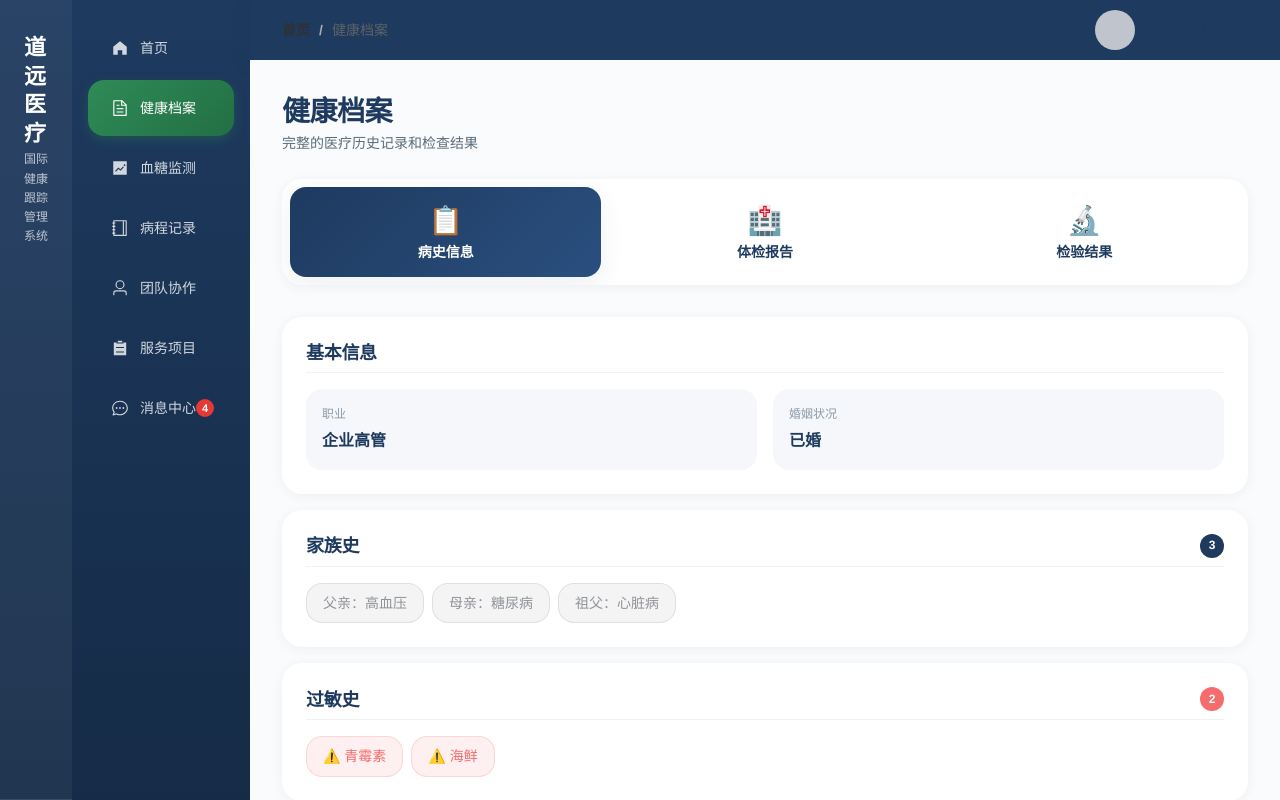
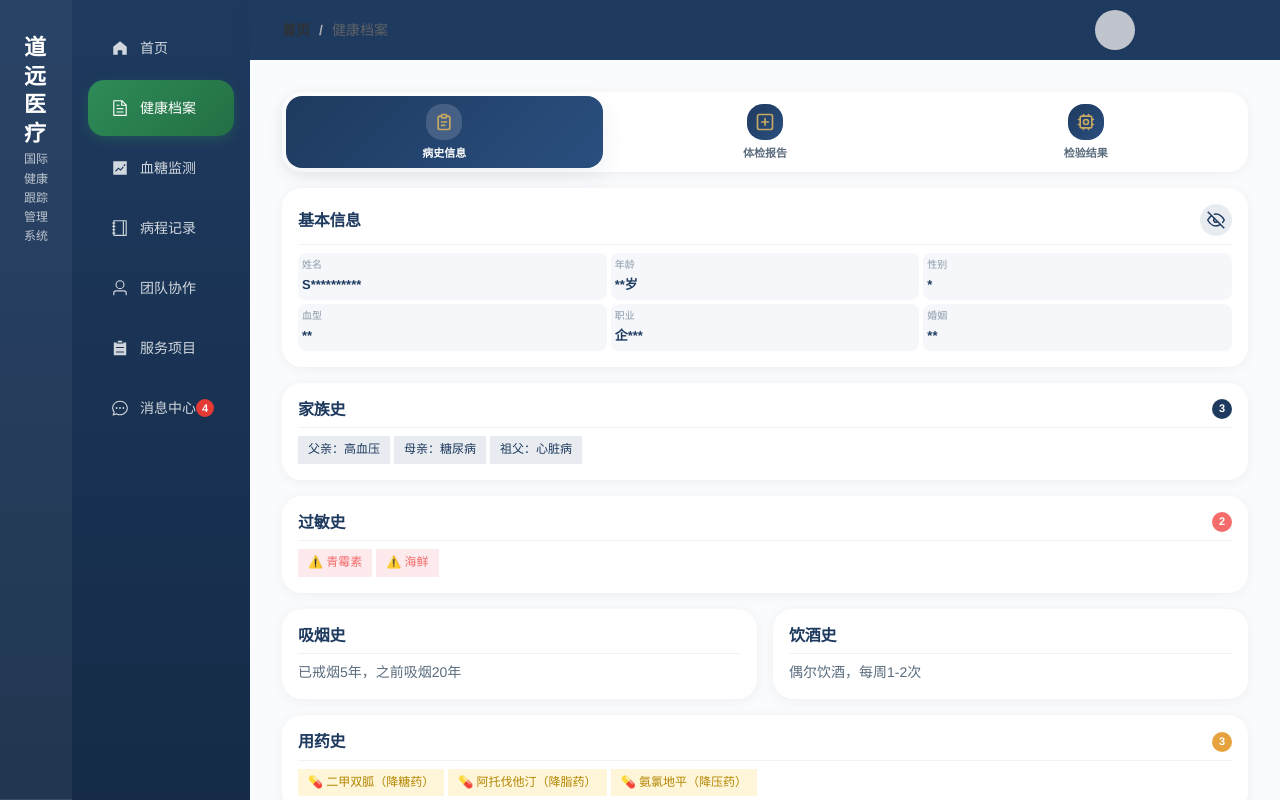
Before and after one commit to cnshenyi/daoyuan-health-demo, a Vue app: page /health-records in a window 1280 px wide. Built offline with nearby package versions, Linux system fonts and the light colour scheme; sample sign-in values are in the browser's storage.

Commit message:
feat: 健康档案页优化 - 移除标题、深蓝金色图标、紧凑基本信息、隐私保护眼睛图标

```diff
--- a/src/views/HealthRecords.vue
+++ b/src/views/HealthRecords.vue
@@ -1,11 +1,6 @@
 <template>
   <div class="page-container health-records">
-    <div class="page-header">
-      <h1 class="page-title">健康档案</h1>
-      <p class="page-description">完整的医疗历史记录和检查结果</p>
-    </div>
-
-    <!-- 标签页导航 -->
+    <!-- 标签页导航 - 深蓝底金色图标 -->
     <div class="tabs-wrapper">
       <div class="tab-buttons">
         <button
@@ -14,7 +9,22 @@
           :class="['tab-button', { active: activeTab === tab.value }]"
           @click="activeTab = tab.value"
         >
-          <span class="tab-icon">{{ tab.icon }}</span>
+          <div class="tab-icon-wrapper">
+            <svg v-if="tab.value === 'history'" viewBox="0 0 24 24" fill="none" class="tab-svg">
+              <path d="M9 5H7a2 2 0 0 0-2 2v12a2 2 0 0 0 2 2h10a2 2 0 0 0 2-2V7a2 2 0 0 0-2-2h-2" stroke="currentColor" stroke-width="2" stroke-linecap="round"/>
+              <rect x="9" y="3" width="6" height="4" rx="1" stroke="currentColor" stroke-width="2"/>
+              <path d="M9 12h6M9 16h4" stroke="currentColor" stroke-width="2" stroke-linecap="round"/>
+            </svg>
+            <svg v-else-if="tab.value === 'checkups'" viewBox="0 0 24 24" fill="none" class="tab-svg">
+              <path d="M19 3H5a2 2 0 0 0-2 2v14a2 2 0 0 0 2 2h14a2 2 0 0 0 2-2V5a2 2 0 0 0-2-2z" stroke="currentColor" stroke-width="2"/>
+              <path d="M12 8v8M8 12h8" stroke="currentColor" stroke-width="2" stroke-linecap="round"/>
+            </svg>
+            <svg v-else viewBox="0 0 24 24" fill="none" class="tab-svg">
+              <path d="M9 3v2M15 3v2M9 19v2M15 19v2M3 9h2M3 15h2M19 9h2M19 15h2" stroke="currentColor" stroke-width="2" stroke-linecap="round"/>
+              <rect x="5" y="5" width="14" height="14" rx="2" stroke="currentColor" stroke-width="2"/>
+              <circle cx="12" cy="12" r="3" stroke="currentColor" stroke-width="2"/>
+            </svg>
+          </div>
           <span class="tab-label">{{ tab.label }}</span>
         </button>
       </div>
@@ -22,19 +32,45 @@
 
     <!-- 病史信息 -->
     <div v-show="activeTab === 'history'" class="tab-content">
-      <!-- 基本信息 -->
-      <div class="medical-card">
+      <!-- 基本信息 - 紧凑版带隐私保护 -->
+      <div class="medical-card basic-info-card">
         <div class="medical-card-header">
           <h3 class="medical-card-title">基本信息</h3>
+          <button class="privacy-toggle" @click="showPrivateInfo = !showPrivateInfo">
+            <svg v-if="showPrivateInfo" viewBox="0 0 24 24" fill="none" class="eye-icon">
+              <path d="M1 12s4-8 11-8 11 8 11 8-4 8-11 8-11-8-11-8z" stroke="currentColor" stroke-width="2"/>
+              <circle cx="12" cy="12" r="3" stroke="currentColor" stroke-width="2"/>
+            </svg>
+            <svg v-else viewBox="0 0 24 24" fill="none" class="eye-icon">
+              <path d="M17.94 17.94A10.07 10.07 0 0 1 12 20c-7 0-11-8-11-8a18.45 18.45 0 0 1 5.06-5.94M9.9 4.24A9.12 9.12 0 0 1 12 4c7 0 11 8 11 8a18.5 18.5 0 0 1-2.16 3.19m-6.72-1.07a3 3 0 1 1-4.24-4.24" stroke="currentColor" stroke-width="2" stroke-linecap="round"/>
+              <line x1="1" y1="1" x2="23" y2="23" stroke="currentColor" stroke-width="2"/>
+            </svg>
+          </button>
         </div>
-        <div class="info-grid">
-          <div class="info-item">
-            <div class="info-label">职业</div>
-            <div class="info-value">{{ healthStore.medicalHistory.occupation }}</div>
+        <div class="basic-info-grid">
+          <div class="basic-info-item">
+            <span class="basic-info-label">姓名</span>
+            <span class="basic-info-value">{{ showPrivateInfo ? userStore.user?.name : maskText(userStore.user?.name || '') }}</span>
           </div>
-          <div class="info-item">
-            <div class="info-label">婚姻状况</div>
-            <div class="info-value">{{ healthStore.medicalHistory.maritalStatus }}</div>
+          <div class="basic-info-item">
+            <span class="basic-info-label">年龄</span>
+            <span class="basic-info-value">{{ showPrivateInfo ? '45岁' : '**岁' }}</span>
+          </div>
+          <div class="basic-info-item">
+            <span class="basic-info-label">性别</span>
+            <span class="basic-info-value">{{ showPrivateInfo ? '男' : '*' }}</span>
+          </div>
+          <div class="basic-info-item">
+            <span class="basic-info-label">血型</span>
+            <span class="basic-info-value">{{ showPrivateInfo ? 'A型' : '**' }}</span>
+          </div>
+          <div class="basic-info-item">
+            <span class="basic-info-label">职业</span>
+            <span class="basic-info-value">{{ showPrivateInfo ? healthStore.medicalHistory.occupation : maskText(healthStore.medicalHistory.occupation) }}</span>
+          </div>
+          <div class="basic-info-item">
+            <span class="basic-info-label">婚姻</span>
+            <span class="basic-info-value">{{ showPrivateInfo ? healthStore.medicalHistory.maritalStatus : '**' }}</span>
           </div>
         </div>
       </div>
@@ -217,15 +253,25 @@
 <script setup lang="ts">
 import { ref } from 'vue'
 import { useHealthStore } from '@/stores/health'
+import { useUserStore } from '@/stores/user'
 
 const healthStore = useHealthStore()
+const userStore = useUserStore()
 const activeTab = ref('history')
+const showPrivateInfo = ref(false)
 
 const tabs = [
-  { label: '病史信息', value: 'history', icon: '📋' },
-  { label: '体检报告', value: 'checkups', icon: '🏥' },
-  { label: '检验结果', value: 'tests', icon: '🔬' }
+  { label: '病史信息', value: 'history' },
+  { label: '体检报告', value: 'checkups' },
+  { label: '检验结果', value: 'tests' }
 ]
+
+// 文字脱敏
+const maskText = (text: string) => {
+  if (!text) return '***'
+  if (text.length <= 2) return '*'.repeat(text.length)
+  return text[0] + '*'.repeat(text.length - 1)
+}
 
 const getStatusText = (status: string) => {
   const statusMap: Record<string, string> = {
@@ -242,35 +288,32 @@ const getStatusText = (status: string) => {
   padding-bottom: var(--spacing-2xl);
 }
 
-/* 标签页导航 */
+/* 标签页导航 - 深蓝底金色图标 */
 .tabs-wrapper {
-  margin-bottom: var(--spacing-xl);
+  margin-bottom: var(--spacing-md);
 }
 
 .tab-buttons {
   display: flex;
-  gap: var(--spacing-sm);
+  gap: var(--spacing-xs);
   background: var(--color-bg-secondary);
-  padding: var(--spacing-sm);
+  padding: var(--spacing-xs);
   border-radius: var(--radius-lg);
   box-shadow: var(--shadow-sm);
-  overflow-x: auto;
 }
 
 .tab-button {
   flex: 1;
-  min-width: 120px;
   display: flex;
   flex-direction: column;
   align-items: center;
-  gap: var(--spacing-xs);
-  padding: var(--spacing-md);
+  gap: 4px;
+  padding: var(--spacing-sm);
   background: transparent;
   border: none;
   border-radius: var(--radius-md);
   cursor: pointer;
   transition: all 0.3s cubic-bezier(0.4, 0, 0.2, 1);
-  font-family: var(--font-body);
 }
 
 .tab-button:hover {
@@ -278,33 +321,114 @@ const getStatusText = (status: string) => {
 }
 
 .tab-button.active {
-  background: linear-gradient(135deg, var(--color-primary) 0%, var(--color-primary-light) 100%);
+  background: linear-gradient(135deg, #1E3A5F 0%, #2A4F7F 100%);
   box-shadow: var(--shadow-md);
 }
 
-.tab-icon {
-  font-size: var(--font-size-2xl);
+.tab-icon-wrapper {
+  width: 36px;
+  height: 36px;
+  display: flex;
+  align-items: center;
+  justify-content: center;
+  background: linear-gradient(135deg, #1E3A5F 0%, #2A4F7F 100%);
+  border-radius: var(--radius-md);
+  transition: all 0.3s ease;
+}
+
+.tab-button.active .tab-icon-wrapper {
+  background: rgba(255, 255, 255, 0.15);
+}
+
+.tab-svg {
+  width: 20px;
+  height: 20px;
+  color: #C9A962;
 }
 
 .tab-label {
-  font-size: var(--font-size-sm);
+  font-size: 11px;
   font-weight: 600;
-  color: var(--color-text-primary);
+  color: var(--color-text-secondary);
 }
 
 .tab-button.active .tab-label {
   color: var(--color-text-light);
 }
 
+/* 基本信息卡片 - 紧凑版 */
+.basic-info-card {
+  margin-bottom: var(--spacing-md);
+}
+
+.basic-info-card .medical-card-header {
+  display: flex;
+  justify-content: space-between;
+  align-items: center;
+}
+
+.privacy-toggle {
+  width: 32px;
+  height: 32px;
+  display: flex;
+  align-items: center;
+  justify-content: center;
+  background: rgba(30, 58, 95, 0.1);
+  border: none;
+  border-radius: var(--radius-md);
+  cursor: pointer;
+  transition: all 0.2s ease;
+}
+
+.privacy-toggle:hover {
+  background: rgba(30, 58, 95, 0.2);
+}
+
+.privacy-toggle:active {
+  transform: scale(0.95);
+}
+
+.eye-icon {
+  width: 18px;
+  height: 18px;
+  color: #1E3A5F;
+}
+
+.basic-info-grid {
+  display: grid;
+  grid-template-columns: repeat(3, 1fr);
+  gap: var(--spacing-xs);
+}
+
+.basic-info-item {
+  display: flex;
+  flex-direction: column;
+  gap: 2px;
+  padding: var(--spacing-xs);
+  background: var(--color-bg-tertiary);
+  border-radius: var(--radius-sm);
+}
+
+.basic-info-label {
+  font-size: 10px;
+  color: var(--color-text-tertiary);
+}
+
+.basic-info-value {
+  font-size: 13px;
+  font-weight: 600;
+  color: var(--color-text-primary);
+}
+
 /* 标签页内容 */
 .tab-content {
-  animation: fadeIn 0.4s ease-out;
+  animation: fadeIn 0.3s ease;
 }
 
 @keyframes fadeIn {
   from {
     opacity: 0;
-    transform: translateY(10px);
+    transform: translateY(8px);
   }
   to {
     opacity: 1;
@@ -312,170 +436,144 @@ const getStatusText = (status: string) => {
   }
 }
 
-/* 信息网格 */
-.info-grid {
-  display: grid;
-  grid-template-columns: repeat(auto-fit, minmax(200px, 1fr));
-  gap: var(--spacing-md);
+/* 医疗卡片 */
+.medical-card {
+  background: var(--color-bg-secondary);
+  border-radius: var(--radius-lg);
+  padding: var(--spacing-md);
+  margin-bottom: var(--spacing-md);
+  box-shadow: var(--shadow-sm);
 }
 
-.info-item {
-  padding: var(--spacing-md);
-  background: var(--color-bg-tertiary);
-  border-radius: var(--radius-md);
-  transition: all 0.3s ease;
+.medical-card-header {
+  display: flex;
+  justify-content: space-between;
+  align-items: center;
+  margin-bottom: var(--spacing-sm);
 }
 
-.info-item:hover {
-  background: var(--color-bg-cream);
-  transform: translateY(-2px);
+.medical-card-title {
+  font-size: var(--font-size-md);
+  font-weight: 700;
+  color: var(--color-text-primary);
+  font-family: var(--font-display);
 }
 
-.info-label {
-  font-size: var(--font-size-xs);
-  color: var(--color-text-tertiary);
-  margin-bottom: var(--spacing-xs);
-  font-weight: 500;
-}
-
-.info-value {
-  font-size: var(--font-size-md);
-  color: var(--color-text-primary);
-  font-weight: 600;
-}
-
-/* 徽章计数 */
+/* 徽章 */
 .badge-count {
   display: inline-flex;
   align-items: center;
   justify-content: center;
-  min-width: 24px;
-  height: 24px;
-  padding: 0 var(--spacing-xs);
+  min-width: 20px;
+  height: 20px;
+  padding: 0 6px;
   background: var(--color-primary);
-  color: var(--color-text-light);
-  font-size: var(--font-size-xs);
+  color: white;
+  font-size: 11px;
   font-weight: 600;
-  border-radius: 12px;
+  border-radius: 10px;
+}
+
+.badge-count.danger {
+  background: var(--color-danger);
 }
 
 .badge-count.warning {
   background: var(--color-warning);
 }
 
-.badge-count.danger {
-  background: var(--color-danger);
-}
-
-/* 标签容器 */
+/* 标签 */
 .tags-container {
   display: flex;
   flex-wrap: wrap;
-  gap: var(--spacing-sm);
+  gap: var(--spacing-xs);
 }
 
 .tag {
   display: inline-flex;
   align-items: center;
-  padding: var(--spacing-sm) var(--spacing-md);
-  border-radius: var(--radius-md);
-  font-size: var(--font-size-sm);
+  padding: 4px 10px;
+  border-radius: var(--radius-full);
+  font-size: 12px;
   font-weight: 500;
-  transition: all 0.3s ease;
-}
-
-.tag:hover {
-  transform: translateY(-2px);
-  box-shadow: var(--shadow-sm);
 }
 
 .tag-info {
-  background: rgba(144, 147, 153, 0.1);
-  color: #909399;
-  border: 1px solid rgba(144, 147, 153, 0.2);
+  background: rgba(30, 58, 95, 0.1);
+  color: var(--color-primary);
+}
+
+.tag-danger {
+  background: rgba(220, 53, 69, 0.1);
+  color: var(--color-danger);
 }
 
 .tag-warning {
-  background: rgba(230, 162, 60, 0.1);
-  color: var(--color-warning);
-  border: 1px solid rgba(230, 162, 60, 0.2);
-}
-
-.tag-danger {
-  background: rgba(245, 108, 108, 0.1);
-  color: var(--color-danger);
-  border: 1px solid rgba(245, 108, 108, 0.2);
+  background: rgba(255, 193, 7, 0.15);
+  color: #b38600;
 }
 
 /* 生活习惯网格 */
 .lifestyle-grid {
   display: grid;
-  grid-template-columns: repeat(auto-fit, minmax(250px, 1fr));
-  gap: var(--spacing-lg);
+  grid-template-columns: repeat(2, 1fr);
+  gap: var(--spacing-md);
+  margin-bottom: var(--spacing-md);
+}
+
+.lifestyle-grid .medical-card {
+  margin-bottom: 0;
 }
 
 .lifestyle-text {
-  font-size: var(--font-size-md);
+  font-size: var(--font-size-sm);
   color: var(--color-text-secondary);
-  line-height: 1.6;
-  padding: var(--spacing-md);
-  background: var(--color-bg-tertiary);
-  border-radius: var(--radius-md);
+  line-height: 1.5;
 }
 
-/* 时间线列表 */
+/* 时间线 */
 .timeline-list {
   display: flex;
   flex-direction: column;
-  gap: var(--spacing-md);
+  gap: var(--spacing-sm);
 }
 
 .timeline-item {
   display: flex;
   align-items: flex-start;
-  gap: var(--spacing-md);
-  padding: var(--spacing-md);
-  background: var(--color-bg-tertiary);
-  border-radius: var(--radius-md);
-  transition: all 0.3s ease;
-}
-
-.timeline-item:hover {
-  background: var(--color-bg-cream);
-  transform: translateX(4px);
+  gap: var(--spacing-sm);
 }
 
 .timeline-dot {
-  width: 12px;
-  height: 12px;
+  width: 8px;
+  height: 8px;
+  background: var(--color-primary);
   border-radius: 50%;
-  background: var(--color-accent);
-  margin-top: 4px;
+  margin-top: 6px;
   flex-shrink: 0;
 }
 
 .timeline-content {
-  flex: 1;
   font-size: var(--font-size-sm);
   color: var(--color-text-secondary);
-  line-height: 1.6;
+  line-height: 1.5;
 }
 
-/* 体检报告 */
+/* 体检报告卡片 */
 .checkup-card {
-  margin-bottom: var(--spacing-lg);
+  border-left: 3px solid var(--color-primary);
 }
 
 .checkup-date {
-  font-size: var(--font-size-xs);
+  font-size: 12px;
   color: var(--color-text-tertiary);
-  margin-top: var(--spacing-xs);
+  margin-top: 2px;
 }
 
 .status-badge {
-  padding: var(--spacing-xs) var(--spacing-md);
-  border-radius: var(--radius-sm);
-  font-size: var(--font-size-xs);
+  padding: 4px 10px;
+  border-radius: var(--radius-full);
+  font-size: 11px;
   font-weight: 600;
 }
 
@@ -485,64 +583,61 @@ const getStatusText = (status: string) => {
 }
 
 .status-badge.attention {
-  background: rgba(230, 162, 60, 0.1);
-  color: var(--color-warning);
+  background: rgba(255, 193, 7, 0.15);
+  color: #b38600;
 }
 
 .status-badge.abnormal {
-  background: rgba(245, 108, 108, 0.1);
+  background: rgba(220, 53, 69, 0.1);
   color: var(--color-danger);
 }
 
 .checkup-summary {
-  padding: var(--spacing-md);
+  padding: var(--spacing-sm);
   background: var(--color-bg-tertiary);
   border-radius: var(--radius-md);
-  margin-bottom: var(--spacing-md);
+  margin-bottom: var(--spacing-sm);
 }
 
 .checkup-summary p {
   font-size: var(--font-size-sm);
   color: var(--color-text-secondary);
-  line-height: 1.6;
+  line-height: 1.5;
+  margin: 0;
 }
 
 .checkup-items {
-  display: grid;
-  grid-template-columns: repeat(auto-fit, minmax(200px, 1fr));
-  gap: var(--spacing-md);
+  display: flex;
+  flex-direction: column;
+  gap: var(--spacing-xs);
 }
 
 .checkup-item {
-  padding: var(--spacing-md);
-  background: var(--color-bg-tertiary);
-  border-radius: var(--radius-md);
-  transition: all 0.3s ease;
+  display: flex;
+  justify-content: space-between;
+  align-items: center;
+  padding: var(--spacing-xs) 0;
+  border-bottom: 1px solid var(--color-border);
 }
 
-.checkup-item:hover {
-  background: var(--color-bg-cream);
-  transform: translateY(-2px);
+.checkup-item:last-child {
+  border-bottom: none;
 }
 
 .item-name {
   font-size: var(--font-size-sm);
-  color: var(--color-text-primary);
-  font-weight: 600;
-  margin-bottom: var(--spacing-xs);
+  color: var(--color-text-secondary);
 }
 
 .item-value {
   display: flex;
   align-items: baseline;
-  gap: var(--spacing-xs);
-  margin-bottom: var(--spacing-xs);
+  gap: 4px;
 }
 
 .value-text {
-  font-size: var(--font-size-xl);
-  font-weight: 700;
-  font-family: var(--font-display);
+  font-size: var(--font-size-md);
+  font-weight: 600;
 }
 
 .value-text.normal {
@@ -550,72 +645,65 @@ const getStatusText = (status: string) => {
 }
 
 .value-text.high,
-.value-text.attention {
-  color: var(--color-warning);
-}
-
-.value-text.low,
 .value-text.abnormal {
   color: var(--color-danger);
 }
 
+.value-text.low {
+  color: var(--color-warning);
+}
+
 .value-unit {
-  font-size: var(--font-size-xs);
+  font-size: 11px;
   color: var(--color-text-tertiary);
 }
 
 .item-range {
-  font-size: var(--font-size-xs);
+  font-size: 10px;
   color: var(--color-text-tertiary);
 }
 
-/* 检验结果 */
+/* 检验结果卡片 */
 .test-card {
-  margin-bottom: var(--spacing-lg);
+  border-left: 3px solid var(--color-accent);
 }
 
 .test-date {
-  font-size: var(--font-size-xs);
+  font-size: 12px;
   color: var(--color-text-tertiary);
-  margin-top: var(--spacing-xs);
+  margin-top: 2px;
 }
 
 .test-results {
   display: flex;
   flex-direction: column;
-  gap: var(--spacing-md);
+  gap: var(--spacing-sm);
 }
 
 .test-result-item {
-  padding: var(--spacing-md);
+  padding: var(--spacing-sm);
   background: var(--color-bg-tertiary);
   border-radius: var(--radius-md);
-  transition: all 0.3s ease;
-}
-
-.test-result-item:hover {
-  background: var(--color-bg-cream);
-  transform: translateX(4px);
 }
 
 .result-header {
   display: flex;
   justify-content: space-between;
   align-items: center;
-  margin-bottom: var(--spacing-sm);
+  margin-bottom: 4px;
 }
 
 .result-name {
-  font-size: var(--font-size-md);
+  font-size: var(--font-size-sm);
   font-weight: 600;
   color: var(--color-text-primary);
 }
 
 .result-status {
-  padding: var(--spacing-xs) var(--spacing-sm);
-  border-radius: var(--radius-sm);
-  font-size: var(--font-size-xs);
+  font-size: 11px;
   font-weight: 600;
+  padding: 2px 8px;
+  border-radius: var(--radius-full);
 }
 
 .result-status.normal {
@@ -624,13 +712,13 @@ const getStatusText = (status: string) => {
 }
 
 .result-status.high {
-  background: rgba(230, 162, 60, 0.1);
-  color: var(--color-warning);
+  background: rgba(220, 53, 69, 0.1);
+  color: var(--color-danger);
 }
 
 .result-status.low {
-  background: rgba(245, 108, 108, 0.1);
-  color: var(--color-danger);
+  background: rgba(255, 193, 7, 0.15);
+  color: #b38600;
 }
 
 .result-details {
@@ -640,38 +728,34 @@ const getStatusText = (status: string) => {
 }
 
 .result-value {
-  font-size: var(--font-size-lg);
+  font-size: var(--font-size-md);
   font-weight: 700;
   color: var(--color-text-primary);
-  font-family: var(--font-display);
 }
 
 .result-range {
-  font-size: var(--font-size-xs);
+  font-size: 11px;
   color: var(--color-text-tertiary);
 }
 
-/* 移动端响应式 */
+/* 移动端适配 */
 @media (max-width: 768px) {
-  .tab-buttons {
-    overflow-x: auto;
-    -webkit-overflow-scrolling: touch;
+  .basic-info-grid {
+    grid-template-columns: repeat(3, 1fr);
   }
 
-  .tab-button {
-    min-width: 100px;
-  }
-
-  .info-grid,
-  .lifestyle-grid,
-  .checkup-items {
+  .lifestyle-grid {
     grid-template-columns: 1fr;
   }
 
-  .result-details {
+  .checkup-item {
     flex-direction: column;
     align-items: flex-start;
-    gap: var(--spacing-xs);
+    gap: 4px;
+  }
+
+  .item-range {
+    align-self: flex-end;
   }
 }
 </style>
```
